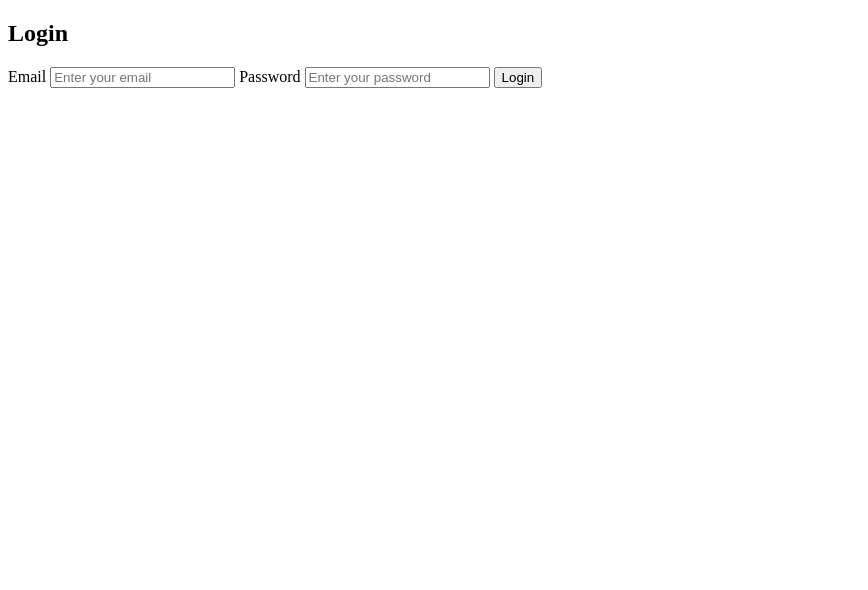
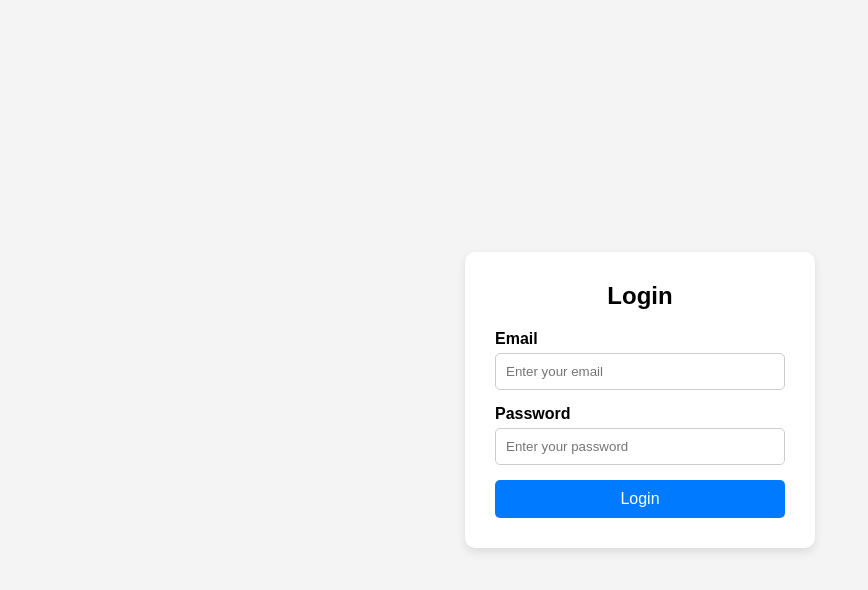
Before and after one commit to Vikas0503/Deskhub, a plain HTML site: page public/index.html in a window 1280 px wide. Shown: the whole page, without its empty margins (0-868 px from the left). Drawn offline with Linux system fonts and the light colour scheme; the site is published under a folder, as on GitHub Pages, so addresses that start at the root find nothing.

Commit message:
making the path correct]

```diff
--- a/index.html
+++ b/public/index.html
@@ -4,7 +4,7 @@
     <meta charset="UTF-8">
     <meta name="viewport" content="width=device-width, initial-scale=1.0">
     <title>Login Form</title>
-    <link rel="stylesheet" href="/public/styles/main.css">
+    <link rel="stylesheet" href="styles/main.css">
 </head>
 <body>
 
```
